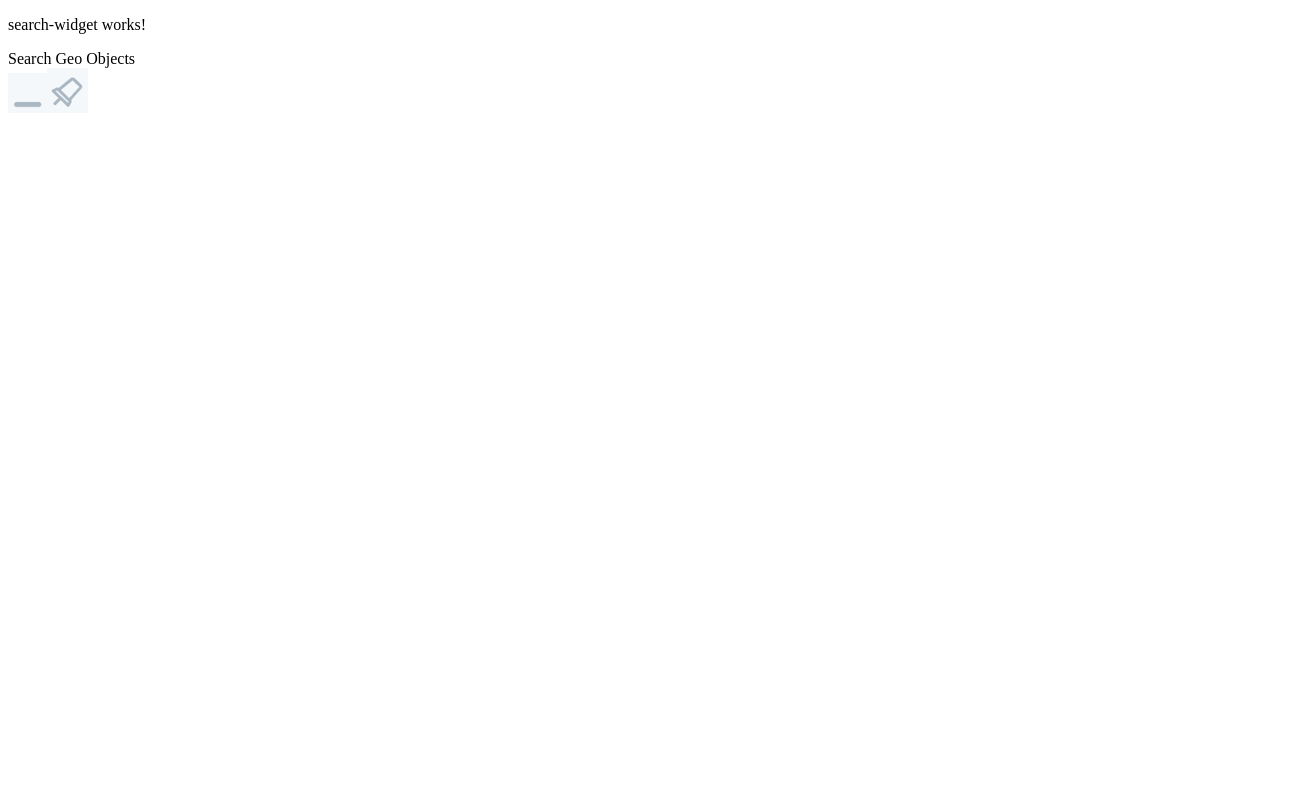
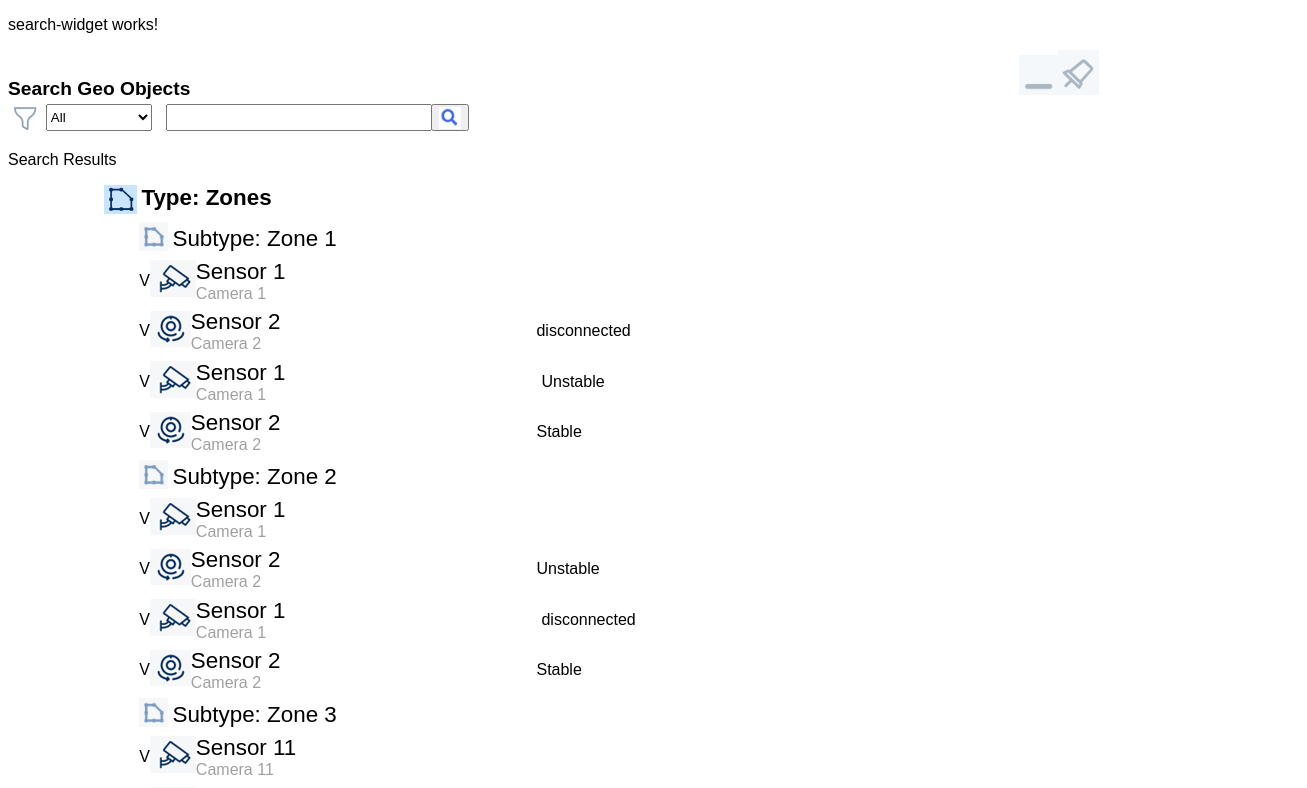
Before and after one commit to beniregev/beni-mean-search-geo-objects-demo-app, an Angular app in the folder client-angular17/: page / in a window 1280 px wide. Shown: the top 788 px of the page, 1307 px wide, since content can reach past the window. Built offline with nearby package versions, Linux system fonts and the light colour scheme.

Commit message:
Design and Styling Search Results - WIP

```diff
--- a/client-angular17/src/app/app.component.css
+++ b/client-angular17/src/app/app.component.css
@@ -0,0 +1,3 @@
+* {
+  font-family: Arial, Helvetica, sans-serif;
+}
--- a/client-angular17/src/app/component/partial/header/header.component.css
+++ b/client-angular17/src/app/component/partial/header/header.component.css
@@ -0,0 +1,14 @@
+.title-component {
+  display: block;
+}
+
+.title {
+  display: inline-block;
+  font-size: 1.2rem;
+  font-weight: 700;
+  width: 80%;
+}
+
+.title-component img {
+  display: inline-block;
+}
--- a/client-angular17/src/app/component/partial/search-filter/search-filter.component.css
+++ b/client-angular17/src/app/component/partial/search-filter/search-filter.component.css
@@ -0,0 +1,42 @@
+.form-group {
+  display: flex;
+  justify-content: flex-start;
+  align-items: center;
+  width: 100%;
+  height: 2.2em;
+}
+
+.filter-img {
+  display: inline-block;
+  height: 1.8rem;
+  object-fit: cover;
+  object-position: center;
+  margin-right: 0.4em;
+  margin-left: 0.2em;
+}
+
+.categories {
+  display: inline-block;
+  width: 8em;
+  height: 2em;
+  margin-right: 1em;
+  margin-left: 0;
+}
+
+input.search {
+  display: inline-block;
+  width: 20em;
+  height: 2em;
+}
+
+.btn-search {
+  height: 1.65rem;
+  margin-left: -0.1em;
+}
+
+.btn-search .search-img {
+  display: inline-block;
+  height: 1.6em;
+  object-fit: cover;
+  object-position: center;
+}
--- a/client-angular17/src/app/component/partial/search-filter/search-filter.component.html
+++ b/client-angular17/src/app/component/partial/search-filter/search-filter.component.html
@@ -1 +1,24 @@
-<p>search-filter works!</p>
+<form>
+  <div id="search-filter-bar" class="form-group">
+    <img
+      src="../../../../assets/icons/filter.png"
+      alt="filter"
+      class="filter-img"
+    />
+    <select name="categories" class="categories" value="" onchange="">
+      <option value="all">All</option>
+      <option value="zones">Zones</option>
+      <option value="sites">Sites</option>
+      <option value="placemarks">Placemarks</option>
+      <option value="layers">Layers</option>
+    </select>
+    <input type="search" class="search" />
+    <button type="button" class="btn-search">
+      <img
+        src="../../../../assets/icons/search.png"
+        alt=""
+        class="search-img"
+      />
+    </button>
+  </div>
+</form>
--- a/client-angular17/src/app/component/partial/search-result/search-result.component.css
+++ b/client-angular17/src/app/component/partial/search-result/search-result.component.css
@@ -0,0 +1,79 @@
+.hidden {
+  display: none;
+}
+
+.geo-objects-container {
+  margin-left: 3rem;
+}
+
+.type-icon {
+  display: inline-block;
+  height: 1.8rem;
+  object-fit: cover;
+  object-position: center;
+  margin-bottom: 0em;
+}
+
+.type-title {
+  display: inline-block;
+  margin-left: 0.2em;
+  vertical-align: top;
+  margin-bottom: 0.5em;
+  font-size: 1.4em;
+  font-weight: 600;
+}
+
+.subtype-container {
+  display: block;
+  margin-left: 2.2rem;
+  width: 100%;
+}
+
+.subtype-header-container {
+  display: block;
+  margin-left: 0rem;
+  width: 100%;
+}
+
+.subtype-icon {
+  display: inline-block;
+  height: 1.8rem;
+  object-fit: cover;
+  object-position: center;
+  margin-bottom: -0.3em;
+}
+
+.subtype-title {
+  display: inline-block;
+  font-weight: 200;
+  font-size: 1.4em;
+  margin-left: 0.2em;
+}
+
+.obj-object-container {
+  display: flex;
+  flex-direction: row;
+  justify-content: start;
+  align-items: center;
+  margin: 0.4em 1em 0.4em 0;
+}
+
+.obj-check {}
+
+.obj-type-name {
+  display: flex;
+  flex-direction: column;
+  justify-content: center;
+  align-items: start;
+  width: 30%;
+}
+
+span.obj-type {
+  font-size: 1.4em;
+  font-weight: 200;
+}
+
+span.obj-name {
+  font-size: 1em;
+  color: #a0a0a0;
+}
--- a/client-angular17/src/app/component/partial/search-result/search-result.component.html
+++ b/client-angular17/src/app/component/partial/search-result/search-result.component.html
@@ -1 +1,37 @@
-<p>search-result works!</p>
+<p>Search Results</p>
+<div class="geo-objects-container">
+  @for (g of geoObjects; track g) {
+  <div class="geo-objects-container">
+    <div class="type-header-container">
+      <img class="type-icon" src="{{ g.typeIcon }}" alt="" />
+      <div class="type-title">
+        Type:
+        {{ g.type }}
+      </div>
+    </div>
+    @for (st of g.subtypes; track st) {
+    <div class="subtype-container">
+      <div class="subtype-header-container">
+        <img class="subtype-icon" src="{{ st.subtypeIcon }}" alt="" />
+        <div class="subtype-title">Subtype: {{ st.subtype }}</div>
+      </div>
+      @for (sto of st.objects; track $index) {
+      <div class="obj-object-container">
+        <div class="obj-check">V</div>
+        <div class="obj-img">
+          <img class="object-icon" src="{{ sto.objIcon }}" alt="" />
+        </div>
+        <div class="obj-type-name">
+          <span class="obj-type">{{ sto.objType }}</span>
+          <span class="obj-name">{{ sto.objName }}</span>
+        </div>
+        <div class="obj-connection-status">
+          <div class="connection-status">{{ sto.connectionStatus }}</div>
+        </div>
+      </div>
+      }
+    </div>
+    }
+  </div>
+  }
+</div>
--- a/client-angular17/src/app/component/partial/search-result/search-result.component.ts
+++ b/client-angular17/src/app/component/partial/search-result/search-result.component.ts
@@ -8,5 +8,142 @@ import { Component } from '@angular/core';
   styleUrl: './search-result.component.css'
 })
 export class SearchResultComponent {
+  geoObjects = [
+    {
+      type: 'Zones',
+      typeIcon: '/assets/icons/zones.png',
+      subtypes: [
+        {
+          subtype: 'Zone 1',
+          subtypeIcon: '/assets/icons/zone.png',
+          objects: [
+            { objIcon: '/assets/icons/sensor-1.png', objType: 'Sensor 1', objName: 'Camera 1' },
+            {
+              objIcon: '/assets/icons/sensor-2.png',
+              objType: 'Sensor 2',
+              objName: 'Camera 2',
+              connectionStatus: 'disconnected',
+            },
+            {
+              objIcon: '/assets/icons/sensor-1.png',
+              objType: 'Sensor 1',
+              objName: 'Camera 1',
+              connectionStatus: 'Unstable',
+            },
+            {
+              objIcon: '/assets/icons/sensor-2.png',
+              objType: 'Sensor 2',
+              objName: 'Camera 2',
+              connectionStatus: 'Stable',
+            },
+          ],
+        },
+        {
+          subtype: 'Zone 2',
+          subtypeIcon: '/assets/icons/zone.png',
+          objects: [
+            {
+              objIcon: '/assets/icons/sensor-1.png',
+              objType: 'Sensor 1',
+              objName: 'Camera 1',
+            },
+            {
+              objIcon: '/assets/icons/sensor-2.png',
+              objType: 'Sensor 2',
+              objName: 'Camera 2',
+              connectionStatus: 'Unstable',
+            },
+            {
+              objIcon: '/assets/icons/sensor-1.png',
+              objType: 'Sensor 1',
+              objName: 'Camera 1',
+              connectionStatus: 'disconnected',
+            },
+            {
+              objIcon: '/assets/icons/sensor-2.png',
+              objType: 'Sensor 2',
+              objName: 'Camera 2',
+              connectionStatus: 'Stable',
+            },
+          ],
+        },
+        {
+          subtype: 'Zone 3',
+          subtypeIcon: '/assets/icons/zone.png',
+          objects: [
+            {
+              objIcon: '/assets/icons/sensor-1.png',
+              objType: 'Sensor 11',
+              objName: 'Camera 11',
+            },
+            {
+              objIcon: '/assets/icons/sensor-1.png',
+              objType: 'Sensor 11',
+              objName: 'Camera 12',
+            },
+            {
+              objIcon: '/assets/icons/sensor-1.png',
+              objType: 'Sensor 11',
+              objName: 'Camera 13',
+            },
+            {
+              objIcon: '/assets/icons/sensor-2.png',
+              objType: 'Sensor 12',
+              objName: 'Sensor 14',
+            },
+          ],
+        },
+      ],
+    },
+    {
+      type: 'Sites',
+      typeIcon: '/assets/icons/sites.png',
+      subtypes: [
+        {
+          subtype: 'Site 1',
+          subtypeIcon: '/assets/icons/sites.png',
+          objects: [],
+        },
+        {
+          subtype: 'Site 2',
+          subtypeIcon: '/assets/icons/sites.png',
+          objects: [
+            {
+              objIcon: '/assets/icons/sensor-2.png',
+              objType: 'Bus Station 1',
+              objName: 'Bus Station 1',
+            },
+          ],
+        },
+      ],
+    },
+    {
+      type: 'Placemarks',
+      typeIcon: '/assets/icons/placemarks.png',
+      subtypes: [
+        {
+          subtype: 'Placemark 1',
+          subtypeIcon: '/assets/icons/placemarks.png',
+          objects: [],
+        },
+        {
+          subtype: 'Placemark 2',
+          subtypeIcon: '/assets/icons/placemarks.png',
+          objects: [
+            {
+              objIcon: '/assets/icons/sensor-1.png',
+              objType: 'Placemark 1',
+              objName: 'Placemark 2',
+            },
+          ],
+        },
+      ],
+    },
+    {
+      type: 'Layers',
+      typeIcon: '/assets/icons/layers.png',
+      subtypes: [],
+    },
+  ];
 
 }
--- a/client-angular17/src/app/component/widget/search-widget/search-widget.component.html
+++ b/client-angular17/src/app/component/widget/search-widget/search-widget.component.html
@@ -1,2 +1,4 @@
 <p>search-widget works!</p>
 <app-header></app-header>
+<app-search-filter></app-search-filter>
+<app-search-result></app-search-result>
--- a/client-angular17/src/app/component/widget/search-widget/search-widget.component.ts
+++ b/client-angular17/src/app/component/widget/search-widget/search-widget.component.ts
@@ -1,10 +1,12 @@
 import { Component } from '@angular/core';
 import { HeaderComponent } from '../../partial/header/header.component';
+import { SearchFilterComponent } from '../../partial/search-filter/search-filter.component';
+import { SearchResultComponent } from '../../partial/search-result/search-result.component';
 
 @Component({
   selector: 'app-search-widget',
   standalone: true,
-  imports: [HeaderComponent],
+  imports: [HeaderComponent, SearchFilterComponent, SearchResultComponent],
   templateUrl: './search-widget.component.html',
   styleUrl: './search-widget.component.css',
 })
```
Also changed, not shown: client-angular17/src/assets/icons/search.png (added).
